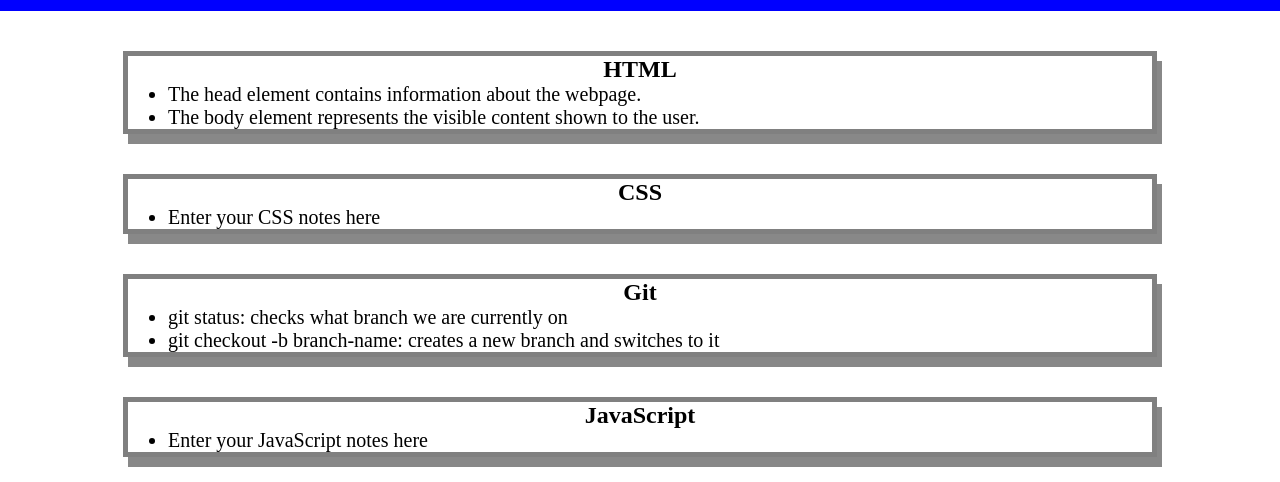
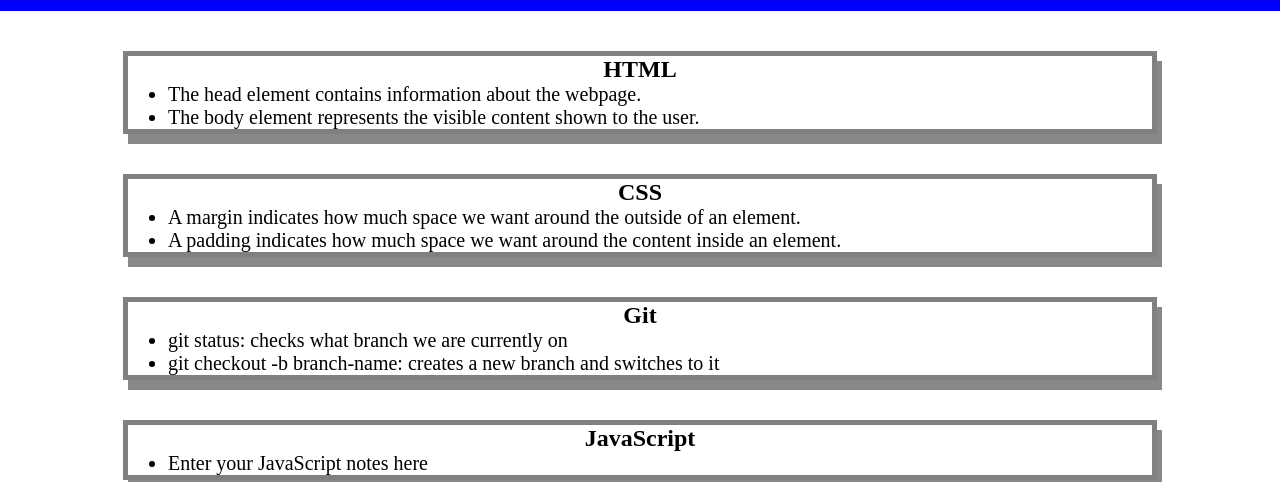
Before and after one commit to crmiller2010/Prework-study-guide, a plain HTML site: page index.html in a window 1280 px wide. Shown: the part 109-591 px from the top of the page. Drawn offline with Linux system fonts and the light colour scheme.

Commit message:
added CSS to project

```diff
--- a/index.html
+++ b/index.html
@@ -31,7 +31,8 @@
 
         <h2>CSS</h2>
      <ul>
-       <li>Enter your CSS notes here</li>
+      <li>A margin indicates how much space we want around the outside of an element.</li>
+  <li>A padding indicates how much space we want around the content inside an element.</li>
 
       </ul>
       </section>
```
